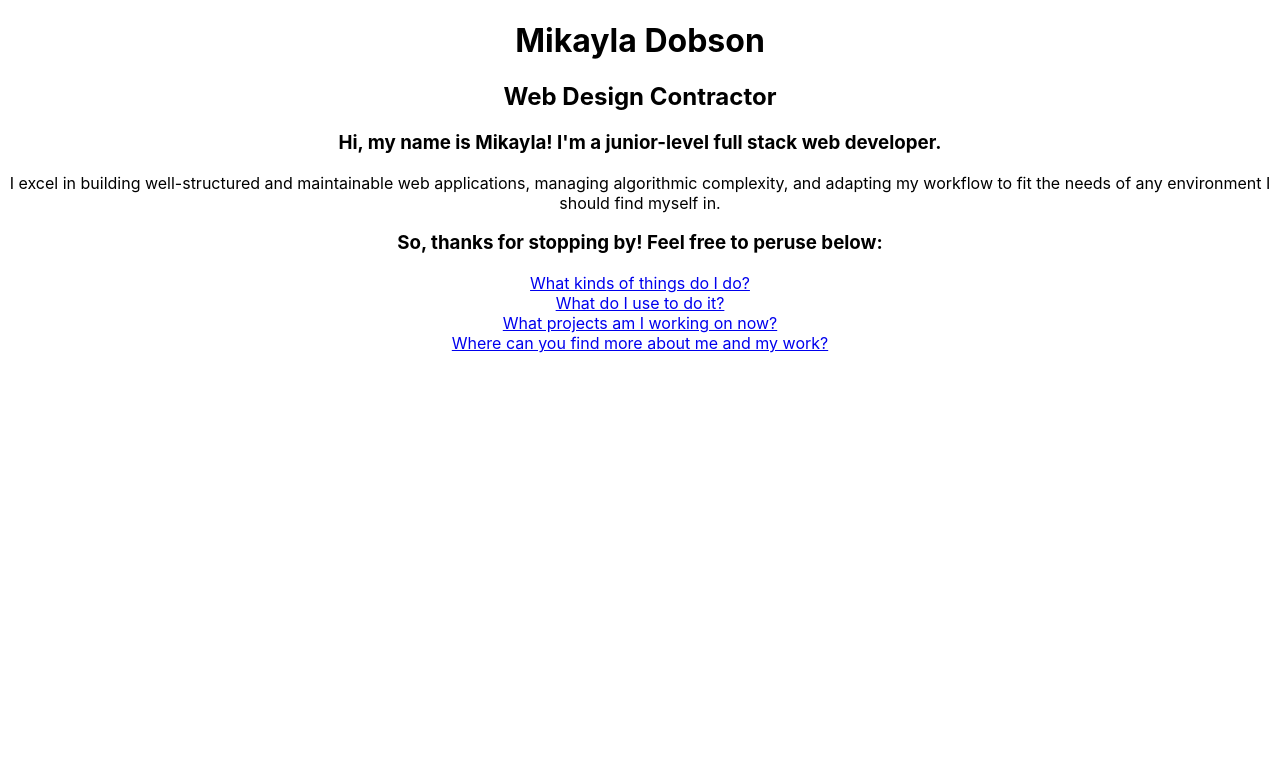
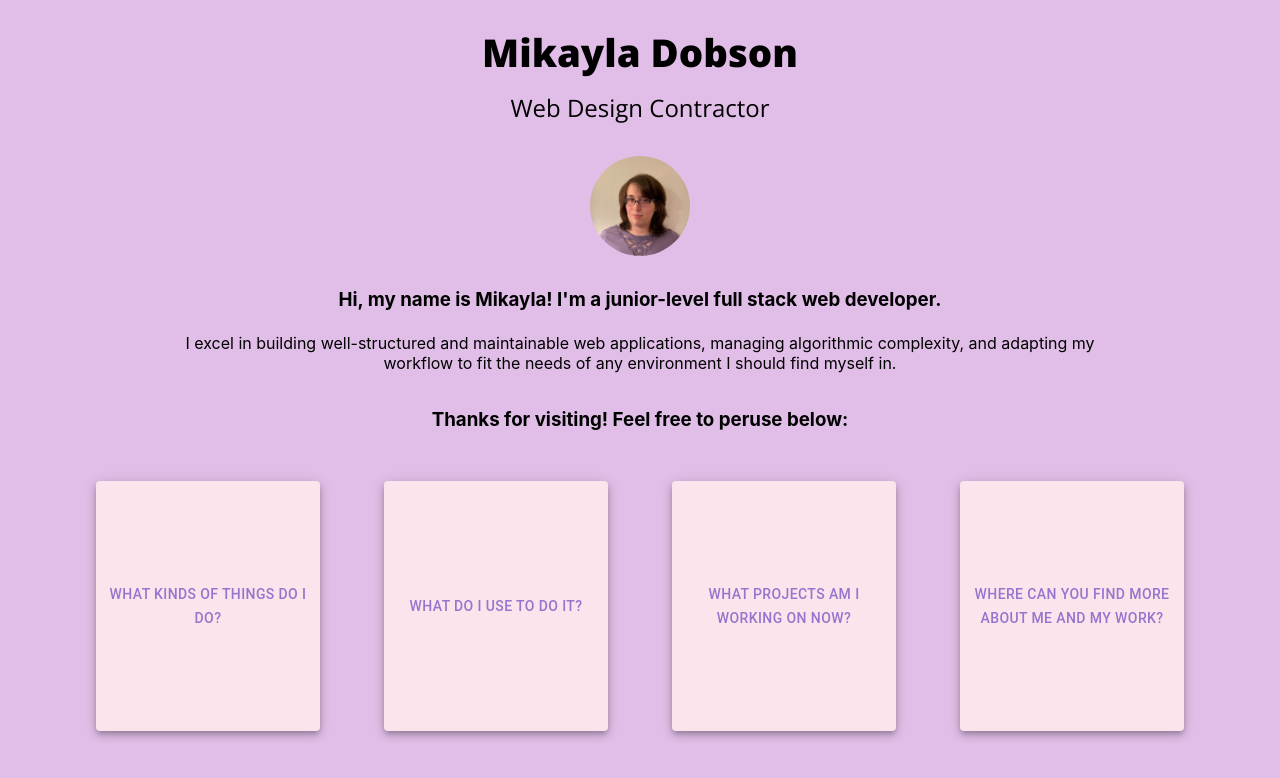
Before and after one commit to innocuous-symmetry/about-mikayla, a React (Create React App) app: page / in a window 1280 px wide. Shown: the top 778 px of the page. Built offline with nearby package versions, Linux system fonts and the light colour scheme.

Commit message:
incoporating material ui

```diff
--- a/src/App.css
+++ /dev/null
@@ -1,38 +0,0 @@
-.App {
-  text-align: center;
-}
-
-.App-logo {
-  height: 40vmin;
-  pointer-events: none;
-}
-
-@media (prefers-reduced-motion: no-preference) {
-  .App-logo {
-    animation: App-logo-spin infinite 20s linear;
-  }
-}
-
-.App-header {
-  background-color: #282c34;
-  min-height: 100vh;
-  display: flex;
-  flex-direction: column;
-  align-items: center;
-  justify-content: center;
-  font-size: calc(10px + 2vmin);
-  color: white;
-}
-
-.App-link {
-  color: #61dafb;
-}
-
-@keyframes App-logo-spin {
-  from {
-    transform: rotate(0deg);
-  }
-  to {
-    transform: rotate(360deg);
-  }
-}
--- a/src/App.js
+++ b/src/App.js
@@ -4,7 +4,7 @@ import Projects from './pages/Projects';
 import Technologies from './pages/Technologies';
 import Links from './pages/Links';
 import InProgress from './pages/InProgress';
-import './App.css';
+import './App.scss';
 
 function App() {
   return (
--- /dev/null
+++ b/src/App.scss
@@ -0,0 +1,34 @@
+@import url('https://fonts.googleapis.com/css2?family=Open+Sans:ital,wght@0,300;0,400;0,500;0,600;0,700;0,800;1,300;1,400;1,500;1,600;1,700;1,800&display=swap');
+@import url('https://fonts.googleapis.com/css2?family=Lato:ital,wght@0,100;0,300;0,400;0,700;0,900;1,100;1,300;1,400;1,700;1,900&display=swap');
+
+.App {
+  text-align: center;
+}
+
+
+.welcome-page {
+
+}
+.welcome-header {
+  font-family: 'Open Sans', sans-serif;
+  h1 {
+    font-size: 2.4rem;
+    font-weight: 900;
+  }
+  h2 {
+    font-weight: 400;
+    position: relative;
+    bottom: 0.8rem;
+  }
+}
+
+.landing {
+  display: flex;
+  flex-direction: column;
+  align-items: center;
+  width: 75vw;
+  h3 {
+    position: relative;
+    top: 0.8rem;
+  }
+}
--- a/src/pages/Welcome.js
+++ b/src/pages/Welcome.js
@@ -1,38 +1,50 @@
+import Paper from '@mui/material/Paper';
+import Avatar from '@mui/material/Avatar';
+import Button from '@mui/material/Button';
+import profile from '../media/profile.jpeg';
+
+import { DocumentStyle, WelcomePage } from '../styles/Style';
+
+const { pageTheme, galleryTheme, cardTheme } = WelcomePage;
+
+const { colorThemes, linkStyle } = DocumentStyle;
+const { themeA } = colorThemes;
+
+
 export default function Welcome() {
     return (
-        <div className="Welcome page">
-            <header className="landing-section">
+        <div style={pageTheme}>
+            <header className="welcome-header">
+                <h1>Mikayla Dobson</h1>
+                <h2>Web Design Contractor</h2>
             </header>
 
-            <main>
-                <h1>Mikayla Dobson</h1>
-                <h2>Web Design Contractor</h2>
-
+            <div className="landing">
+                <Avatar alt="Mikayla Dobson" src={profile} sx={{width: 100, height: 100}} />
                 <h3>Hi, my name is Mikayla! I'm a junior-level full stack web developer.</h3>
                 <p>I excel in building well-structured and maintainable web applications, managing algorithmic complexity, and adapting my workflow to fit the needs of any environment I should find myself in.</p>
+            </div>
 
-                <h3>So, thanks for stopping by! Feel free to peruse below:</h3>
+            <h3 className="do-stuff">Thanks for visiting! Feel free to peruse below:</h3>
 
-                <div className="gallery">
+            <div style={galleryTheme} className="gallery">
+                <Paper elevation={5} sx={[themeA, cardTheme]}>
+                    <Button href="/projects" sx={linkStyle}>What kinds of things do I do?</Button>
+                </Paper>
 
-                    <div className="card">
-                        <a href="/projects">What kinds of things do I do?</a>
-                    </div>
+                <Paper elevation={5} sx={[themeA, cardTheme]}>
+                    <Button href="/technologies" sx={linkStyle}>What do I use to do it?</Button>
+                </Paper>
 
-                    <div className="card">
-                        <a href="/technologies">What do I use to do it?</a>
-                    </div>
+                <Paper elevation={5} sx={[themeA, cardTheme]}>
+                    <Button href="/in-progress" sx={linkStyle}>What projects am I working on now?</Button>
+                </Paper>
 
-                    <div className="card">
-                        <a href="/in-progress">What projects am I working on now?</a>
-                    </div>
+                <Paper elevation={5} sx={[themeA, cardTheme]}>
+                    <Button href="/links" sx={linkStyle}>Where can you find more about me and my work?</Button>
+                </Paper>
 
-                    <div className="card">
-                        <a href="/links">Where can you find more about me and my work?</a>
-                    </div>
-
-                </div>
-            </main>
+            </div>
         </div>
     )
 }
--- /dev/null
+++ b/src/styles/Style.js
@@ -0,0 +1,44 @@
+import { red, pink, deepPurple, purple } from '@mui/material/colors';
+
+export const DocumentStyle = {
+    colorThemes: {
+        themeA: {
+            backgroundColor: pink[50],
+            color: deepPurple[300]
+        },
+        themeB: {
+
+        }
+    },
+    htmlTheme: {
+        backgroundColor: purple[200]
+    },
+    linkStyle: {
+        color: deepPurple[300],
+        textDecoration: 'none'
+    }
+}
+
+export const WelcomePage = {
+    pageTheme: {
+        display: 'flex',
+        backgroundColor: purple[100],
+        height: '100vh',
+        flexDirection: 'column',
+        alignItems: 'center',
+        overflowX: 'hidden'
+    },
+    galleryTheme: {
+        display: 'flex',
+        width: '90vw',
+        justifyContent: 'center',
+    },
+    cardTheme: {
+        width: '250px',
+        height: '250px',
+        margin: '2rem',
+        display: 'flex',
+        alignItems: 'center',
+        justifyContent: 'center',
+    }
+}
```
Also changed, not shown: package.json (+6 -2 lines), src/media/profile.jpeg (added), 1 other file (tests, documents, lock files or other folders).
